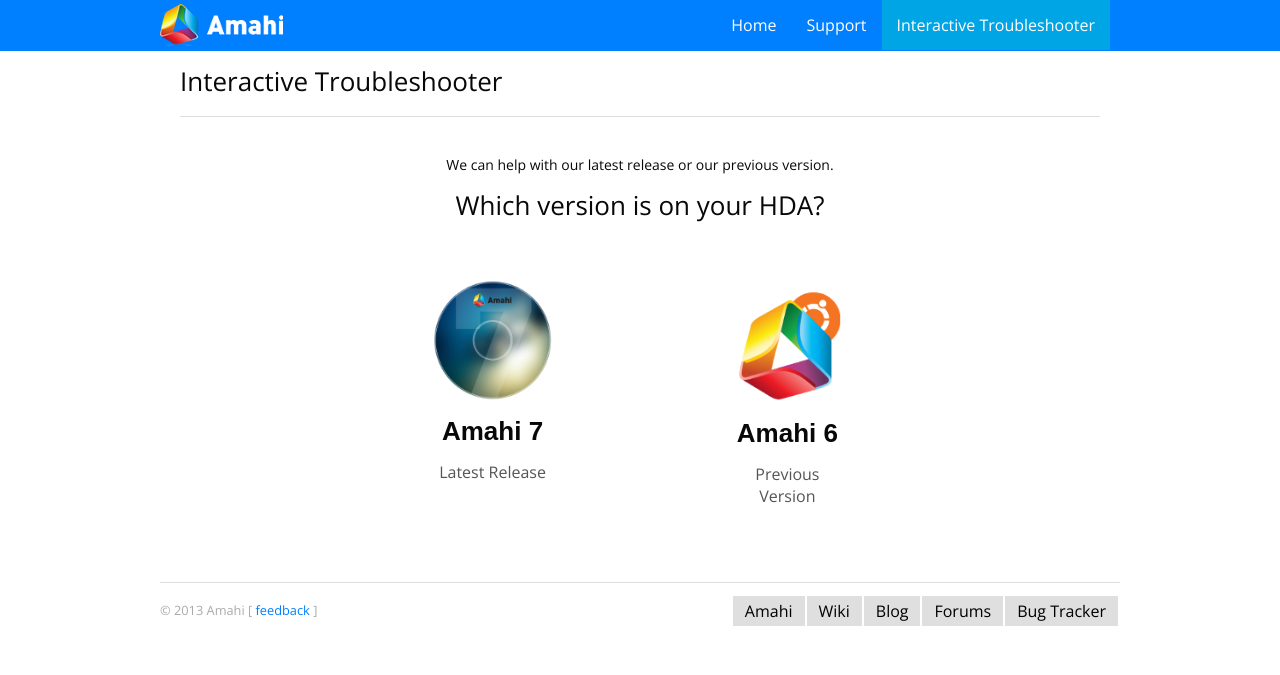
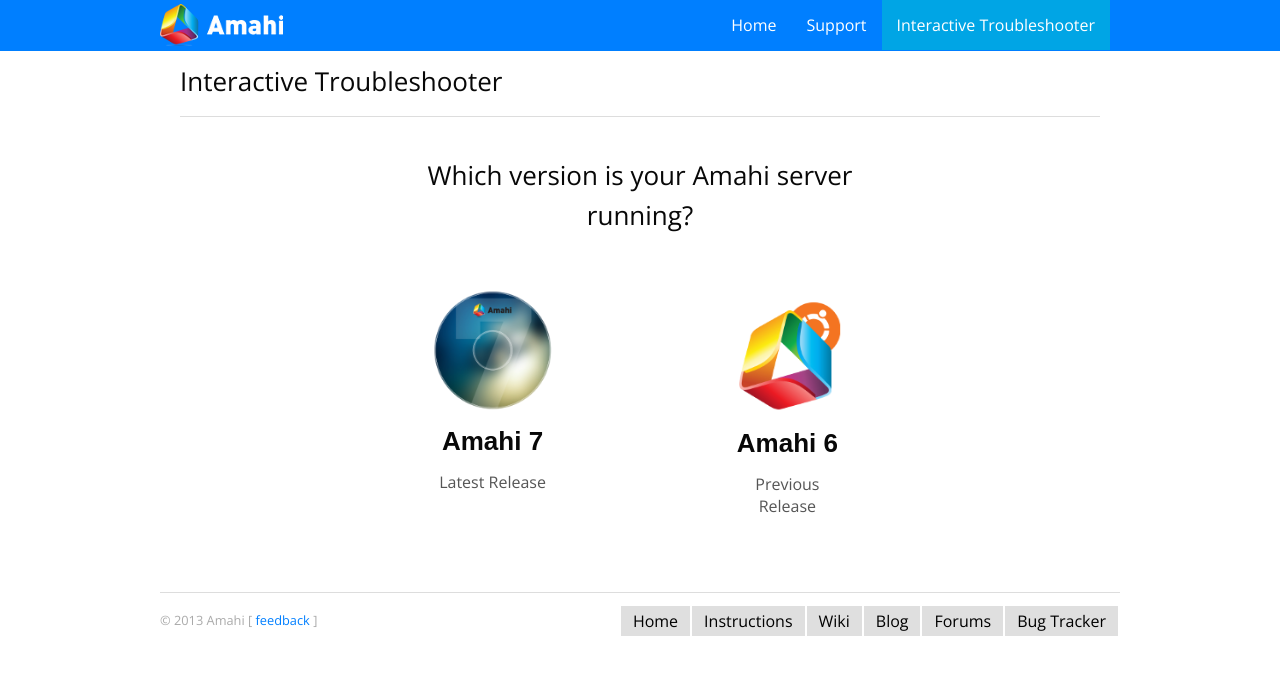
Before and after one commit to amahi/amahi-net, a Jekyll site: the page built from troubleshooter.html, in a window 1280 px wide. Shown: the top 675 px of the page. Built offline with Jekyll 4.4.1, drawn with Linux system fonts in a browser that asks for light colours.

Commit message:
forgot the footer pointing to the instructions site

```diff
--- a/_includes/footer.html
+++ b/_includes/footer.html
@@ -13,7 +13,8 @@
 
     <div class="span9 hidden-phone">
         <ul class="pull-right nav nav-pills">
-        <li><a href="http://www.amahi.org/">Amahi</a></li>
+            <li><a href="http://www.amahi.org/">Home</a></li>
+            <li><a href="http://docs.amahi.org/">Instructions</a></li>
             <li><a href="http://wiki.amahi.org/">Wiki</a></li>
             <li><a href="http://blog.amahi.org/">Blog</a></li>
             <li><a href="http://forums.amahi.org/">Forums</a></li>
@@ -23,7 +24,8 @@
 
     <div class="span6 visible-phone">
         <ul class="nav nav-pills nav-stacked ">
-        <li><a href="http://www.amahi.org/">Amahi</a></li>
+            <li><a href="http://www.amahi.org/">Home</a></li>
+            <li><a href="http://docs.amahi.org/">Instructions</a></li>
             <li><a href="http://wiki.amahi.org/">Wiki</a></li>
             <li><a href="http://blog.amahi.org/">Blog</a></li>
             <li><a href="http://forums.amahi.org/">Forums</a></li>
--- a/troubleshooter.html
+++ b/troubleshooter.html
@@ -13,8 +13,8 @@
 
   <div id="ts-select-1">
     <br>
-    <h4 id="distro" class="centered">We can help with our latest release or our previous version.</h4>
-    <h3 class="centered">Which version is on your HDA?</h3>
+    <h4 id="distro" class="centered"></h4>
+    <h3 class="centered">Which version is your Amahi server running?</h3>
     <br>
     <br>
 
@@ -39,7 +39,7 @@
             <img class="img-circle img-inter" src="static/img/Amahi-Ubuntu-2-140.png" />
             <div class="" id="ubuntu-btn">
               <a  href="#" ><h2 class="amahi-font">Amahi 6</h2></a>
-              <p>Previous Version</p>
+              <p>Previous Release</p>
             </div>
         </div>
       </div>
```
